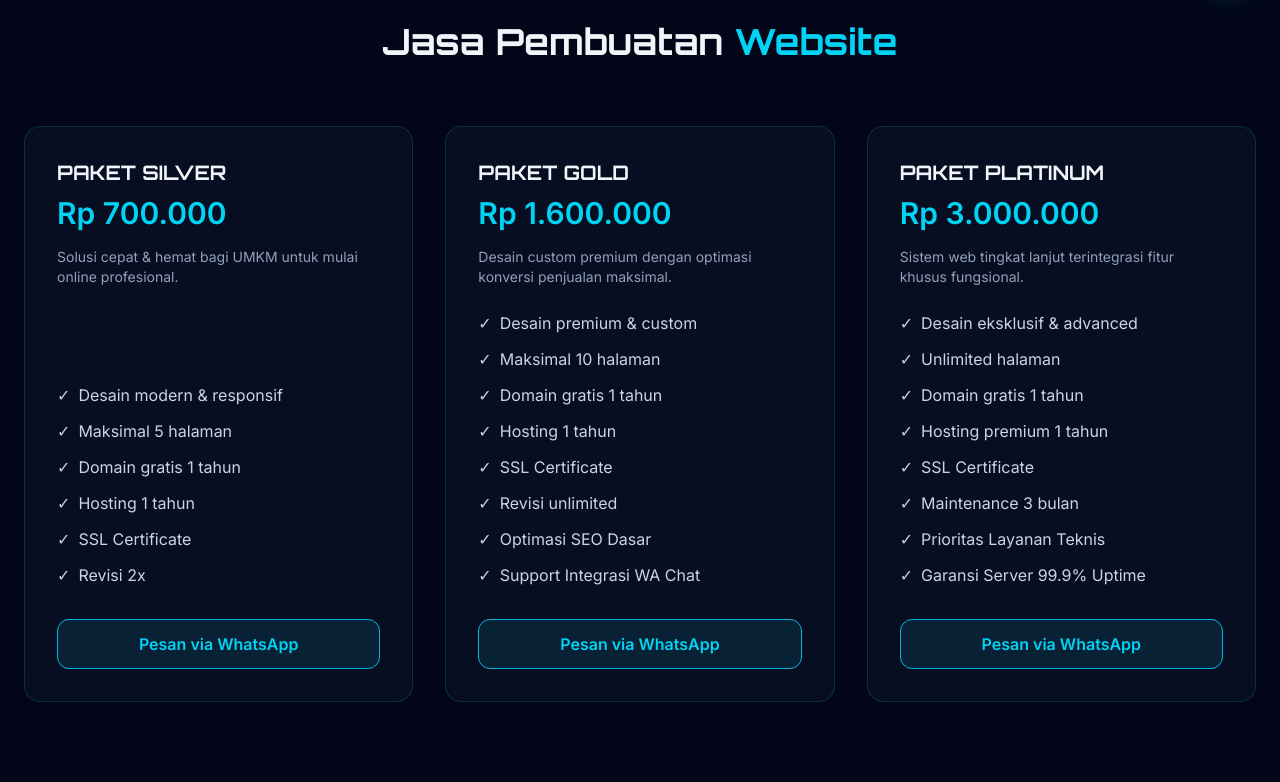
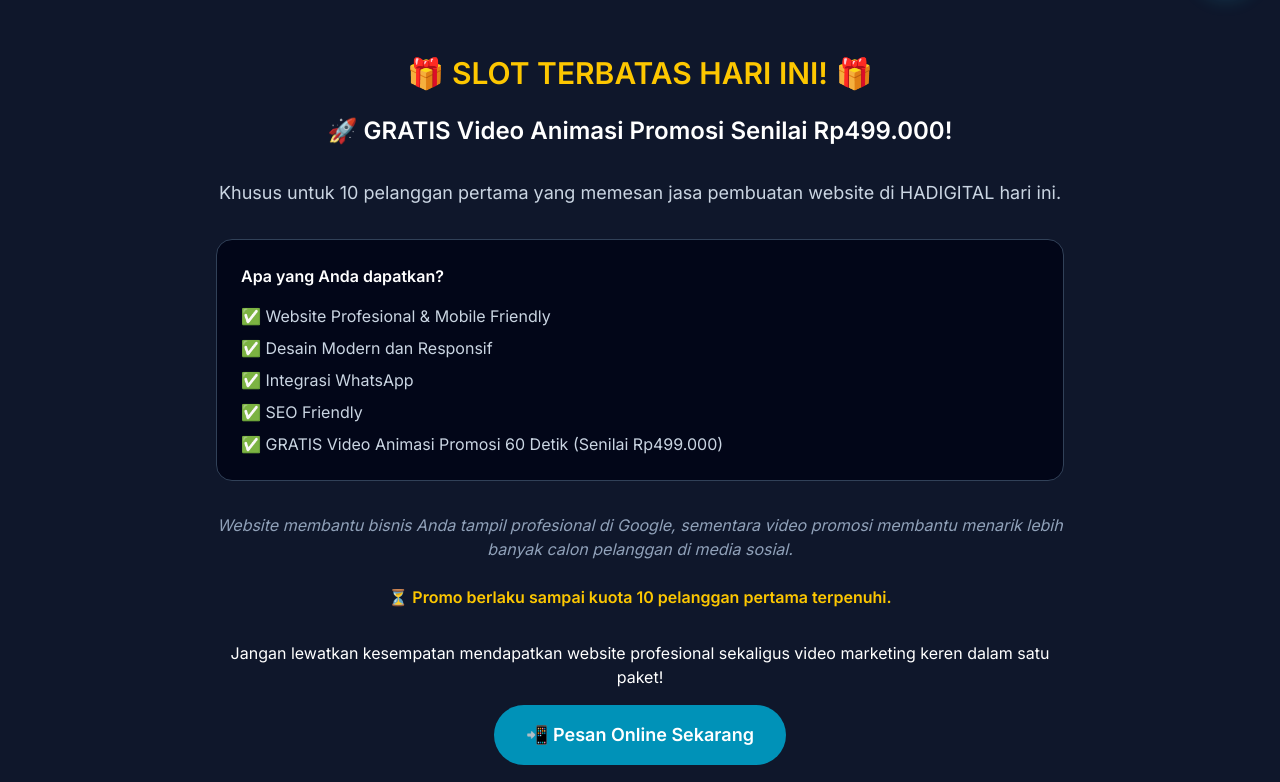
Before and after one commit to idin77/onlin-shop-kadigital, a React (Vite) app: page / in a window 1280 px wide. Shown: the part 778-1560 px from the top of the page. Built offline with nearby package versions, Linux system fonts and the light colour scheme.

Commit message:
feat: add promotional section to landing page
Introduce a new Promotion component to offer a free video animation bundle for the first 10 website service clients, enhancing conversion opportunities.

```diff
--- a/src/App.tsx
+++ b/src/App.tsx
@@ -4,6 +4,7 @@
  */
 
 import Hero from './components/Hero';
+import Promotion from './components/Promotion';
 import WebsiteServices from './components/WebsiteServices';
 import VideoServices from './components/VideoServices';
 import Portfolio from './components/Portfolio';
@@ -15,6 +16,7 @@ export default function App() {
   return (
     <div className="min-h-screen bg-slate-950">
       <Hero />
+      <Promotion />
       <WebsiteServices />
       <VideoServices />
       <Portfolio />
--- /dev/null
+++ b/src/components/Promotion.tsx
@@ -0,0 +1,47 @@
+import {motion} from 'motion/react';
+
+export default function Promotion() {
+  return (
+    <motion.section
+      initial={{opacity: 0, y: 20}}
+      whileInView={{opacity: 1, y: 0}}
+      viewport={{once: true}}
+      className="py-16 bg-slate-900 border-y border-slate-700 my-12"
+    >
+      <div className="max-w-4xl mx-auto px-6 text-center">
+        <h2 className="text-3xl font-bold text-yellow-400 mb-6">🎁 SLOT TERBATAS HARI INI! 🎁</h2>
+        <p className="text-2xl font-bold text-white mb-8">🚀 GRATIS Video Animasi Promosi Senilai Rp499.000!</p>
+        <p className="text-lg text-slate-300 mb-8">
+          Khusus untuk 10 pelanggan pertama yang memesan jasa pembuatan website di HADIGITAL hari ini.
+        </p>
+
+        <div className="bg-slate-950 p-6 rounded-2xl border border-slate-700 text-left mb-8">
+          <h3 className="font-bold text-white mb-4">Apa yang Anda dapatkan?</h3>
+          <ul className="space-y-2 text-slate-300">
+            <li>✅ Website Profesional & Mobile Friendly</li>
+            <li>✅ Desain Modern dan Responsif</li>
+            <li>✅ Integrasi WhatsApp</li>
+            <li>✅ SEO Friendly</li>
+            <li>✅ GRATIS Video Animasi Promosi 60 Detik (Senilai Rp499.000)</li>
+          </ul>
+        </div>
+
+        <p className="text-slate-400 mb-6 italic">
+          Website membantu bisnis Anda tampil profesional di Google, sementara video promosi membantu menarik lebih banyak calon pelanggan di media sosial.
+        </p>
+
+        <p className="text-yellow-400 font-bold mb-8">⏳ Promo berlaku sampai kuota 10 pelanggan pertama terpenuhi.</p>
+
+        <div className="space-y-4">
+          <p className="text-white">Jangan lewatkan kesempatan mendapatkan website profesional sekaligus video marketing keren dalam satu paket!</p>
+          <a
+            href="https://wa.me/6285716551653"
+            className="inline-block bg-cyan-600 hover:bg-cyan-700 text-white font-bold py-4 px-8 rounded-full text-lg transition-all"
+          >
+            📲 Pesan Online Sekarang
+          </a>
+        </div>
+      </div>
+    </motion.section>
+  );
+}
```
